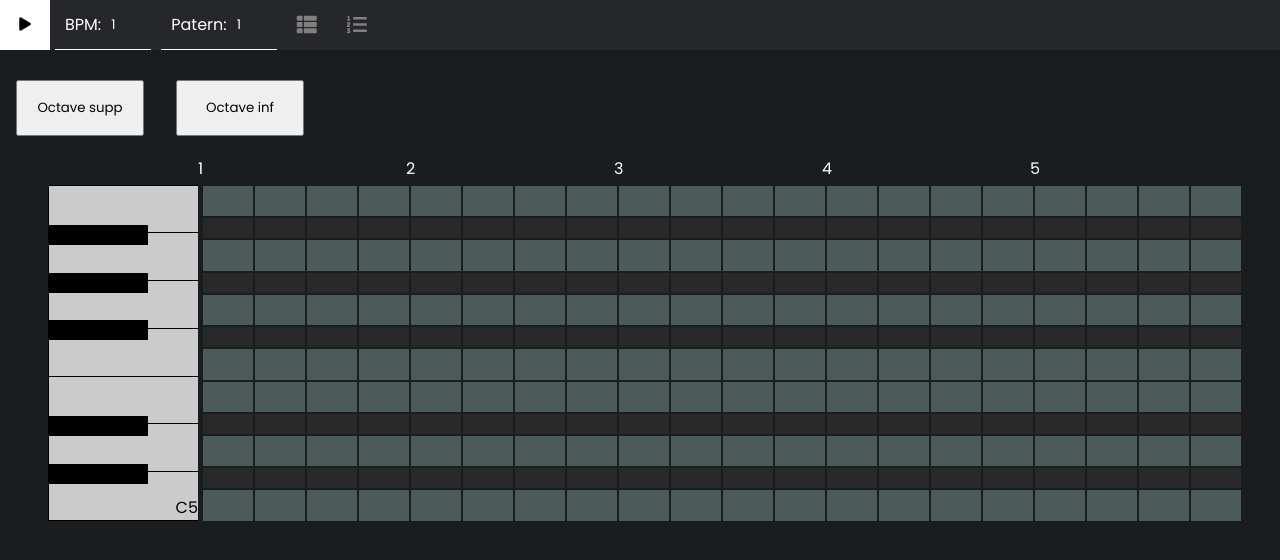
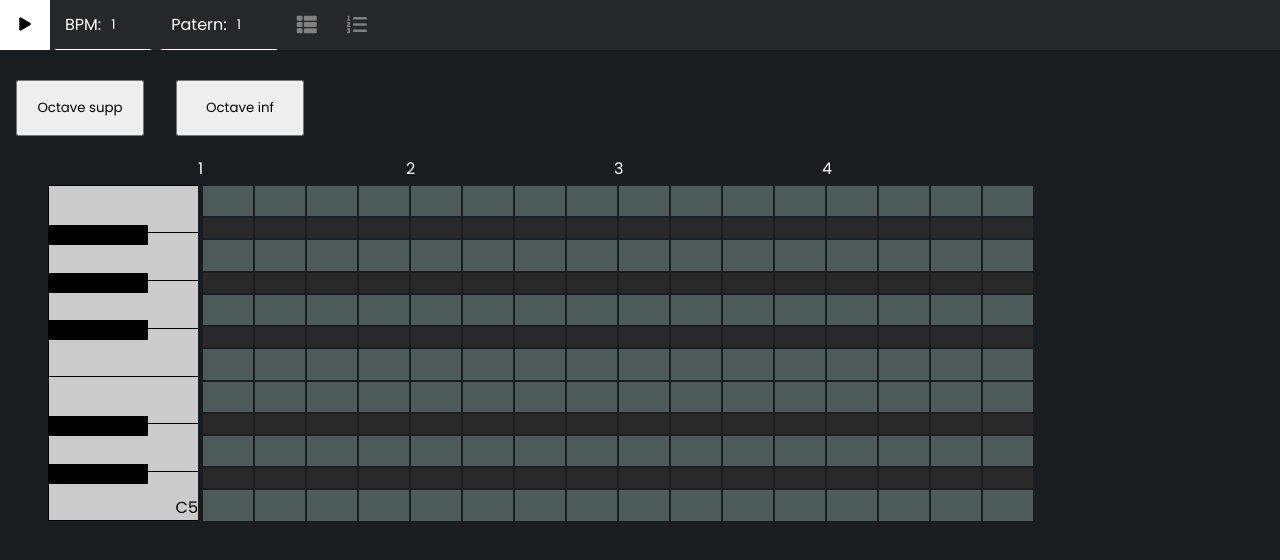
Before and after one commit to Procaillass/JamRacker, a React (Create React App) app: page / in a window 1280 px wide. Shown: the top 560 px of the page. Built offline with nearby package versions, Linux system fonts and the light colour scheme.

Commit message:
Big Refactoring

```diff
--- a/src/App.js
+++ b/src/App.js
@@ -1,12 +1,39 @@
-import React from 'react';
+import React, { useState } from 'react';
 import './App.scss';
 import PianoRoll from './components/PianoRoll/PianoRoll'
+import { PianoProvider } from './context/PianoContext';
+import { MusicalNotesProvider } from './context/MusicalNotesContext';
 
 function App() {
+
+  const PianoLocalStorage = localStorage.getItem("Data-piano");
+  console.log(PianoLocalStorage);
+  const PianoLocalStorageNotes= PianoLocalStorage !== null ? JSON.parse(PianoLocalStorage).notes : [];
+  const intialPiano = {
+    title: "Creation sur le Piano roll",
+    source: "piano-roll",
+    notes:  PianoLocalStorageNotes !== [] ? PianoLocalStorageNotes : []}
+  //const intialPiano = { title: "Creation sur le Piano roll", source: "piano-roll", notes: [] }
+  const [dataPiano, setDataPiano] = useState(intialPiano);
+
+
+  const musicalNotes = [
+    { name: "A0", midi: 21 }, { name: "A#0", midi: 22 }, { name: "B0", midi: 23 },
+    { name: "C1", midi: 24 }, { name: "C#1", midi: 25 }, { name: "D1", midi: 26 }, { name: "D#1", midi: 27 }, { name: "E1", midi: 28 }, { name: "F1", midi: 29 }, { name: "F#1", midi: 30 }, { name: "G1", midi: 31 }, { name: "G#1", midi: 32 }, { name: "A1", midi: 33 }, { name: "A#1", midi: 34 }, { name: "B1", midi: 35 },
+    { name: "C2", midi: 36 }, { name: "C#2", midi: 37 }, { name: "D2", midi: 38 }, { name: "D#2", midi: 39 }, { name: "E2", midi: 40 }, { name: "F2", midi: 41 }, { name: "F#2", midi: 42 }, { name: "G2", midi: 43 }, { name: "G#2", midi: 44 }, { name: "A2", midi: 45 }, { name: "A#2", midi: 46 }, { name: "B2", midi: 47 },
+    { name: "C3", midi: 48 }, { name: "C#3", midi: 49 }, { name: "D3", midi: 50 }, { name: "D#3", midi: 51 }, { name: "E3", midi: 52 }, { name: "F3", midi: 53 }, { name: "F#3", midi: 54 }, { name: "G3", midi: 55 }, { name: "G#3", midi: 56 }, { name: "A3", midi: 57 }, { name: "A#3", midi: 58 }, { name: "B3", midi: 59 },
+    { name: "C4", midi: 60 }, { name: "C#4", midi: 61 }, { name: "D4", midi: 62 }, { name: "D#4", midi: 63 }, { name: "E4", midi: 64 }, { name: "F4", midi: 65 }, { name: "F#4", midi: 66 }, { name: "G4", midi: 67 }, { name: "G#4", midi: 68 }, { name: "A4", midi: 69 }, { name: "A#4", midi: 70 }, { name: "B4", midi: 71 },
+    { name: "C5", midi: 72 }, { name: "C#5", midi: 73 }, { name: "D5", midi: 74 }, { name: "D#5", midi: 75 }, { name: "E5", midi: 76 }, { name: "F5", midi: 77 }, { name: "F#5", midi: 78 }, { name: "G5", midi: 79 }, { name: "G#5", midi: 80 }, { name: "A5", midi: 81 }, { name: "A#5", midi: 82 }, { name: "B5", midi: 83 },
+    { name: "C6", midi: 84 }, { name: "C#6", midi: 85 }, { name: "D6", midi: 86 }, { name: "D#6", midi: 87 }, { name: "E6", midi: 88 }, { name: "F6", midi: 89 }, { name: "F#6", midi: 90 }, { name: "G6", midi: 91 }, { name: "G#6", midi: 92 }, { name: "A6", midi: 93 }, { name: "A#6", midi: 94 }, { name: "B6", midi: 95 },
+    { name: "C7", midi: 96 }, { name: "C#7", midi: 97 }, { name: "D7", midi: 98 }, { name: "D#7", midi: 99 }, { name: "E7", midi: 100 }, { name: "F7", midi: 101 }, { name: "F#7", midi: 102 }, { name: "G7", midi: 103 }, { name: "G#7", midi: 104 }, { name: "A7", midi: 105 }, { name: "A#7", midi: 106 }, { name: "B7", midi: 107 },
+    { name: "C8", midi: 108 }, { name: "C#8", midi: 109 }
+  ];
 
 
 
   return (
+    <MusicalNotesProvider value={musicalNotes}>
+    <PianoProvider value={{ dataPiano, setDataPiano }}>
     <div className="App">
 
       <header className="header">
@@ -35,6 +62,8 @@ function App() {
         </div>
       </main>
     </div>
+    </PianoProvider>
+    </MusicalNotesProvider>
   );
 }
 
--- a/src/App.scss
+++ b/src/App.scss
@@ -129,6 +129,11 @@ body {
   padding-bottom: 3rem;
 }
 .board {
+  width: 100%;
+  display: flex;
+  margin-left: 3rem;
+}
+.board-content {
   width: 100%;
   display: flex;
   margin-left: 3rem;
--- a/src/components/PianoRoll/PianoOctave.js
+++ b/src/components/PianoRoll/PianoOctave.js
@@ -1,165 +1,128 @@
-import React, { useEffect, } from 'react';
+import React, { useEffect, useState, useContext } from 'react';
 import '../../App.scss';
 import * as Tone from 'tone'
 //import { Loop } from 'tone';
+import MusicalNotesContext from "../../context/MusicalNotesContext.js";
 
 function PianoRoll(props) {
 
-  const synth = new Tone.Synth().toDestination()
-  let octave = props.octave
+  /*
+  * --------
+  * SYNTH
+  * --------
+  */
 
-  // const note = ["C", "C#", "D", "D#", "E", "F", "F#", "G", "G#", "A", "A#", "B"]
-  const note = [`C${octave}`, `C#${octave}`, `D${octave}`, `D#${octave}`, `E${octave}`, `F${octave}`, `F#${octave}`, `G${octave}`, `G#${octave}`, `A${octave}`, `A#${octave}`, `B${octave}`]
-  note.reverse()
+  const synth = new Tone.Synth().toDestination();
 
+  /*
+  * --------
+  * CONST
+  * --------
+  */
 
-  const div = []
-  let savedNotes = props.savedNotes
+  const steps = Array.from({ length: 16 }, () => 0);
 
-  const playNote = (note, e) =>  {
+  /*
+  * --------
+  * CONTEXTS
+  * --------
+  */
+
+  const musicalNotes = useContext(MusicalNotesContext);
+
+  /*
+  * --------
+  * PROPS
+  * --------
+  */
+
+  const octave = props.octave;
+  const notes = [...musicalNotes].filter( el => el.name.includes(octave)).reverse();
+
+  const dataPiano = props.dataPiano;
+  const dataPianoNotes = props.dataPiano.notes;
+
+  /*
+  * --------
+  * METHODS
+  * --------
+  */
+
+  const noteMidiCompare = (note) => {
+    const myNote = musicalNotes.filter(el => el.name === note);
+    return myNote[0].midi;
+  }
+
+  const generateActiveClass = (note, col) => {
+    const currentActive = [...dataPianoNotes].find( el => el.name === note && el.step === col );
+    if( currentActive !== undefined) return 'test';
+  }
+
+  const playNote = (note, col) =>  {
+
+    // Jouer la note
     synth.triggerAttackRelease(note, "8n")
-    //console.log(e.target)
-    if (e.target.classList.contains('test')) {
 
-      //console.log("savedNotes",savedNotes)
-      //console.log("attribute e.target",e.target.getAttribute('data-id') )
+    // Chercher si la note existe (donc active)
+    const currentActive = [...dataPianoNotes].find( el => el.name === note && el.step === col );
 
-     /*  savedNotes.map(item => {
-        if (item.col === e.target.getAttribute('data-id') && item.note === e.target.getAttribute('data-note')) {
-          console.log(item.col, item.note)
-          console.log(e.target.getAttribute('data-id'), e.target.getAttribute('data-note'))
-          console.log("col",item.col === e.target.getAttribute('data-id'));
-          console.log("row",item.note === e.target.getAttribute('data-note'));
+    // Si la note existe, retirer la note
+    if( currentActive !== undefined) {
+      const newNotes = [...dataPianoNotes].filter(item => item.name !== note || item.step !== col);
+      props.setDataPiano({...dataPiano, notes: [...newNotes]});
 
-
-
-          savedNotes.splice(item,1)
-        props.setSavedNotes(savedNotes)
-        localStorage.setItem('savedNote', JSON.stringify(savedNotes))
-          console.log("list local dans le map",savedNotes)
-          console.log("localstorage",localStorage.getItem('savedNote') )
-        }
-      })
-
-      localStorage.setItem('savedNote', JSON.stringify(savedNotes))
-      console.log("list local",savedNotes) */
-
-      // props.setSavedNotes(savedNotes)
-        e.target.classList.remove('test')
+    // Sinon, ajouter la note
     } else {
-      e.target.classList.add('test')
-      /* console.log(note, e.currentTarget.getAttribute('data-id'))
-      let col = e.currentTarget.getAttribute('data-id')
-      let touche = note
-      savedNotes.map(item => {
-        if ( item.col === e.target.getAttribute('data-id') && item.note === e.target.getAttribute('data-note') ) {
-             console.log('fault')
-        }
-      })
-      props.setSavedNotes(old => [...old, {
-        col: col,
-        note: touche
-      }])
-      return localStorage.setItem('savedNote', JSON.stringify(savedNotes)) */
-      //console.log(savedNotes)
+      const newNotes = [...dataPianoNotes, {
+          name: note,
+          midi: noteMidiCompare(note),
+          step: col,
+          time: 0,
+          velocity: 1,
+          duration: 0.2
+      }]
+      props.setDataPiano({...dataPiano, notes: [...newNotes]});
     }
   }
 
-
-  useEffect(() => {
-    let divs = document.querySelectorAll('.piano_grid div')
-
-    divs.forEach(element => {
-      element.classList.remove('test')
-    });
-
-    setTimeout(() => {
-      savedNotes.map(item => {
-        divs.forEach(element => {
-          if (element.getAttribute('data-id') === item.col && element.getAttribute('data-note') === item.note) {
-            element.classList.add('test')
-          }
-        });
-      })
-    }, 10);
-
-
-   // localStorage.setItem('savedNote', JSON.stringify(savedNotes))
-  })
-
-
-  // navigator.requestMIDIAccess().then(access => {
-  //   const devices = access.inputs.values()
-  //   for (let device of devices) {
-  //     console.log(device);
-  //     device.onmidimessage = OnMidiMessage
-  //   }
-  //   console.log(access)
-  // })
-
-  // function OnMidiMessage(message) {
-  //   console.log(message);
-  // }
-
-  function loopDiv() {
-    for (let d = 0; d < 20; d++) {
-      div.push(d)
-    }
-  }
-
-  loopDiv()
+  /*
+  * --------
+  * RENDER
+  * --------
+  */
 
   return (
     <div className="board">
+
       <div className="clavier-container" id="keyboard">
-
-        {
-          note.map((item, index) => {
-            if (item.includes("#")) {
-              return (
-                <div onClick={() => synth.triggerAttackRelease(item, "8n")} key={index} value={item} className="black key"></div>
-              )
-            }
-            else {
-              if (item.includes('C')) {
-                if (item.includes('#')) {
-
-                }
-                else {
-                  return (
-                    <div onClick={() => synth.triggerAttackRelease(item, "8n")} key={index} value={item} className="white key">{item}</div>
-                  )
-                }
-              }
-              else {
-                return (
-                  <div onClick={() => synth.triggerAttackRelease(item, "8n")} key={index} value={item} className="white key"></div>
-                )
-              }
-            }
-          })
-        }
+        { notes.map((note, index) =>
+          <div
+            onClick={() => synth.triggerAttackRelease(note.name, "8n")}
+            key={`${index}_keyboard`}
+            className={("key", note.name.includes('#') ? "black" : "white")}>
+              { note.name.includes('C') && note.name }
+          </div>
+        )}
       </div>
 
       <section className="piano-containter">
-        {note.map((touch, index) => {
-          return (
-            <section className={touch.includes('#') ? "piano_grid black" : "piano_grid white"}>
-              {div.map((item, index) => {
-                return <div
-                  data-note={touch}
-                  data-id={index}
-                  onClick={(e) => playNote(touch, e)}
-                  key={index}>{/* {touch} */}</div>
-              })}
-              {touch.includes('#') ? <button onClick={(e) => playNote(touch, e)} key={index} className="piano_grid_note-black"></button> : <button onClick={(e) => playNote(touch, e)} key={index} className="piano_grid_note-white">{touch.includes('C') ? (touch.includes('#') ? "" : touch) : ""}</button>}
-            </section>
-          )
-        })}
+        {notes.map( note =>
+          <section className={note.name.includes('#') ? "piano_grid black" : "piano_grid white"}>
+            {steps.map((step, index) =>
+              <div
+                data-note={note.name}
+                data-id={index}
+                onClick={(ev) => playNote(note.name, index)}
+                key={index}
+                className={generateActiveClass(note.name, index)}>
+              </div>
+            )}
+          </section>
+        )}
       </section>
     </div>
   );
 }
 
-
-export default React.memo(PianoRoll)
+// Pourquoi React.memo ?
+export default PianoRoll
--- a/src/components/PianoRoll/PianoRoll.js
+++ b/src/components/PianoRoll/PianoRoll.js
@@ -1,46 +1,65 @@
-import React, { useEffect, useState } from 'react';
+import React, { useEffect, useState, useContext } from 'react';
 import '../../App.scss';
 import PinaoOctave from './PianoOctave'
+import PianoContext from "../../context/PianoContext.js";
 
 export default function PianoRoll() {
 
-  //let octave = 4
-  /* let plusBtn = 4
-  let MoinsBtn = 4 */
+  /*
+  * --------
+  * CONTEXT
+  * --------
+  */
 
-  /* let [plusBtn, setplusBtn] = useState(4)
-  const [MoinsBtn, setMoinsBtn] = useState(4) */
-  const [savedNotes, setSavedNotes] = useState(localStorage.getItem('savedNote') ? JSON.parse(localStorage.getItem('savedNote')) : [])
-  const [octLength, setoctLength] = useState([5])
+  const {dataPiano, setDataPiano} = useContext(PianoContext);
 
+  /*
+  * --------
+  * STATE
+  * --------
+  */
+
+  const [octLength, setoctLength] = useState([5]);
+
+  /*
+  * --------
+  * EFFECTS
+  * --------
+  */
+
+  // Update the local storage
   useEffect(() => {
-    // setoctLength(octLength.reverse())
-    //console.log(octLength);
-  })
+    //console.log( dataPiano.notes);
+    localStorage.setItem("Data-piano", JSON.stringify(dataPiano));
+  }, [dataPiano])
+
+  /*
+  * --------
+  * METHODS
+  * --------
+  */
 
   const plusOcatve = () => {
-    //setOctLenght(old => )
     setoctLength(old => [Math.max(...old) + 1, ...old])
-
-    //console.log(octLength)
   }
   const moinsOctave = () => {
     setoctLength(old => [...old, Math.min(...old) -1])
+  }
 
-    //console.log(octLength)
-  }
+  /*
+  * --------
+  * RENDER
+  * --------
+  */
 
   return (
     <div className="Roll">
       <button className="plusBtn" onClick={() => plusOcatve()}>Octave supp</button>
       <button className="moinsBtn" onClick={() => moinsOctave()}>Octave inf</button>
-      {/* <PinaoOctave octave={octave -1 }/> */}
 
-      {octLength.map((item, index) => {
-        return(
-          <PinaoOctave key={index} octave={item} savedNotes={savedNotes} setSavedNotes={setSavedNotes}/>
-        )
-      })}
+      {octLength.map((item, index) =>
+        <PinaoOctave key={index} octave={item} dataPiano={dataPiano} setDataPiano={setDataPiano}/>
+      )}
 
     </div>
   );
--- /dev/null
+++ b/src/context/MusicalNotesContext.js
@@ -0,0 +1,6 @@
+import React, {createContext} from 'react';
+
+const MusicalNotesContext = createContext();
+
+export default MusicalNotesContext;
+export const MusicalNotesProvider = MusicalNotesContext.Provider;
--- /dev/null
+++ b/src/context/PianoContext.js
@@ -0,0 +1,6 @@
+import React, {createContext} from 'react';
+
+const PianoContext = createContext();
+
+export default PianoContext;
+export const PianoProvider = PianoContext.Provider;
```
Also changed, not shown: 1 other file (tests, documents, lock files or other folders).
